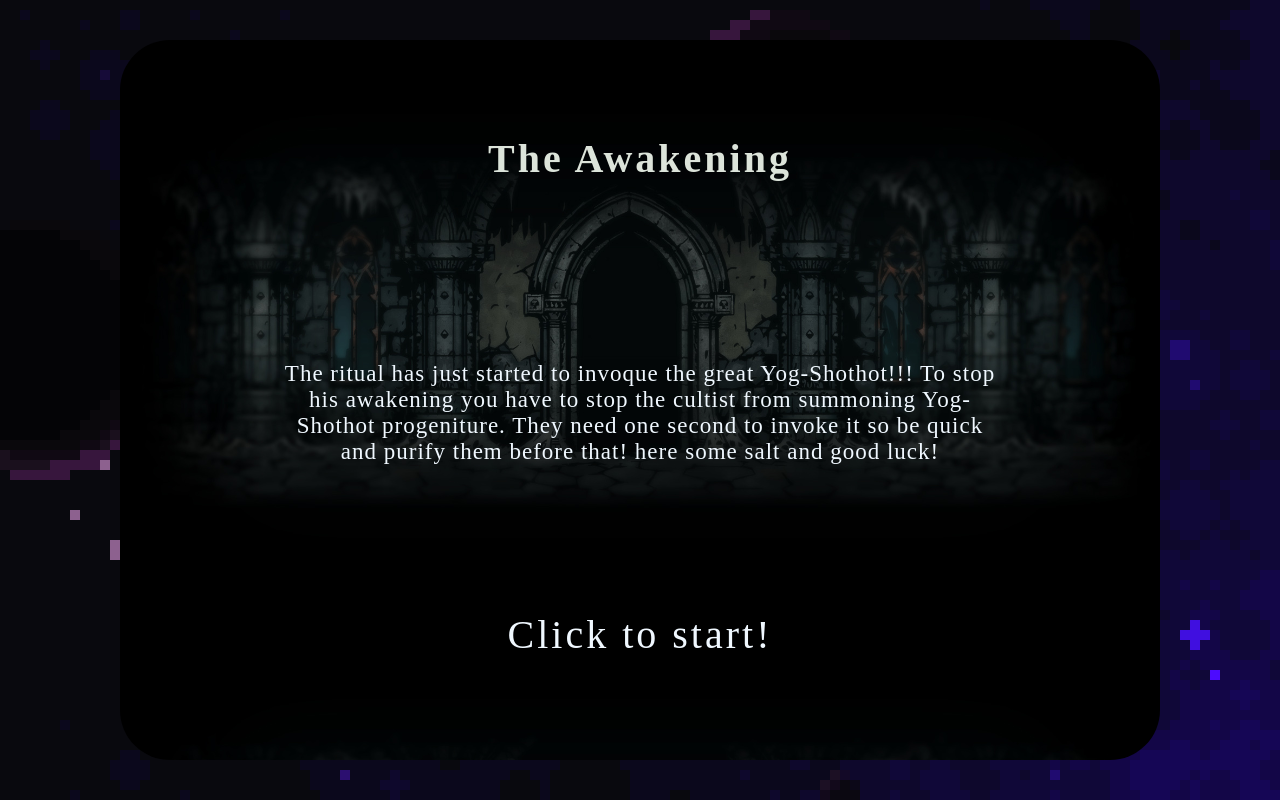
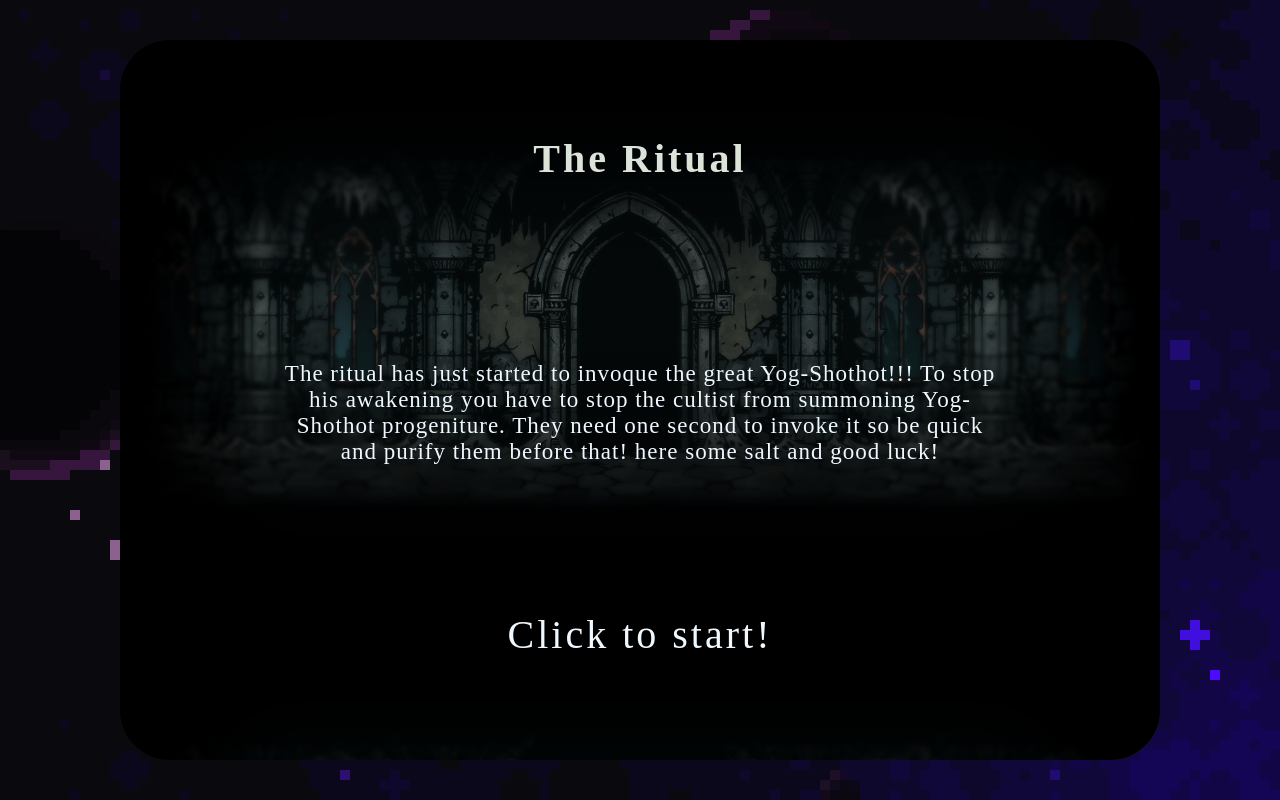
Before and after one commit to ApollineStev/The-awakening, a plain HTML site: page main.html in a window 1280 px wide. Drawn offline with Linux system fonts and the light colour scheme.

Commit message:
Update main.html

```diff
--- a/main.html
+++ b/main.html
@@ -10,7 +10,7 @@
 <body>
     <section>
        <div id="start">
-          <h1>The Awakening</h1>
+          <h1>The Ritual</h1>
           <p>The ritual has just started to invoque the great Yog-Shothot!!! To stop his awakening you have to stop the cultist from summoning Yog-Shothot progeniture. They need one second to invoke it so be quick and purify them before that! here some salt and good luck!</p>
           <a>Click to start!</a>
         </div>
```
